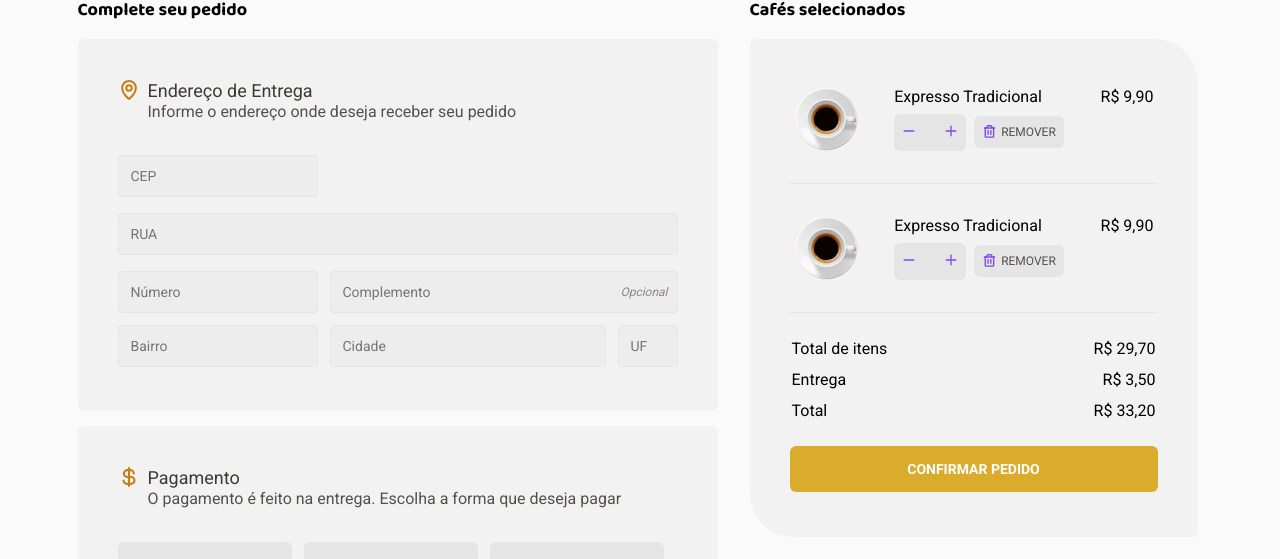
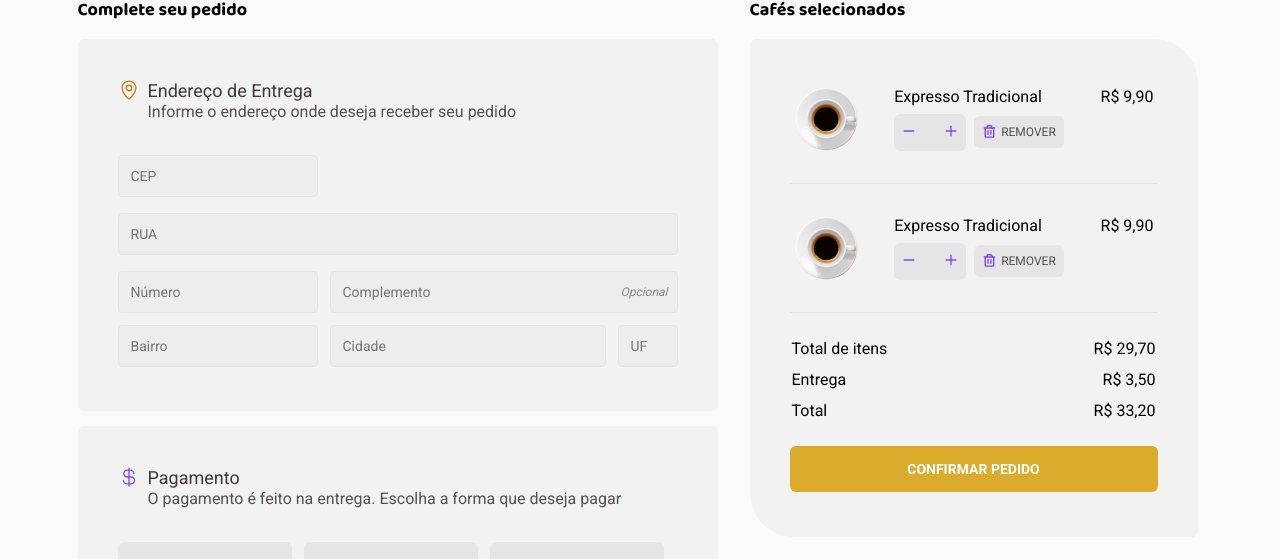
Before and after one commit to dharuanluigi/coffee-delivery, a React (Vite) app: page /checkout in a window 1280 px wide. Shown: the part 148-707 px from the top of the page. Built offline with nearby package versions, Linux system fonts and the light colour scheme.

Commit message:
Fix: icon payment color

```diff
--- a/src/pages/Checkout/index.tsx
+++ b/src/pages/Checkout/index.tsx
@@ -14,6 +14,7 @@ import {
   FinishOrderButton,
   FormCompleteOrder,
   PaymentSection,
+  PaymentSectionHeader,
   ReviewItems,
   ReviewOrderSection,
   ReviewOrderSectionContent,
@@ -28,7 +29,7 @@ export function Checkout() {
           <h1>Complete seu pedido</h1>
           <AddressSection>
             <AddressSectionHeader>
-              <MapPin size={22} weight="bold" />
+              <MapPin size={22} />
               <div>
                 <h1>Endereço de Entrega</h1>
                 <span>Informe o endereço onde deseja receber seu pedido</span>
@@ -37,8 +38,8 @@ export function Checkout() {
             <AddressForm />
           </AddressSection>
           <PaymentSection>
-            <AddressSectionHeader>
-              <CurrencyDollar size={22} weight="bold" />
+            <PaymentSectionHeader>
+              <CurrencyDollar size={22} />
               <div>
                 <h1>Pagamento</h1>
                 <span>
@@ -46,7 +47,7 @@ export function Checkout() {
                   pagar
                 </span>
               </div>
-            </AddressSectionHeader>
+            </PaymentSectionHeader>
             <CardsSection>
               <SelectCardButton />
               <SelectCardButton />
--- a/src/pages/Checkout/styles.ts
+++ b/src/pages/Checkout/styles.ts
@@ -74,6 +74,10 @@ export const CardsSection = styled.section`
   gap: 0.75rem;
 `;
 
+export const PaymentSectionHeader = styled(AddressSectionHeader)`
+  color: ${(props) => props.theme["brand-purple"]};
+`;
+
 export const ReviewOrderSection = styled.aside`
   display: flex;
   flex-direction: column;
```
